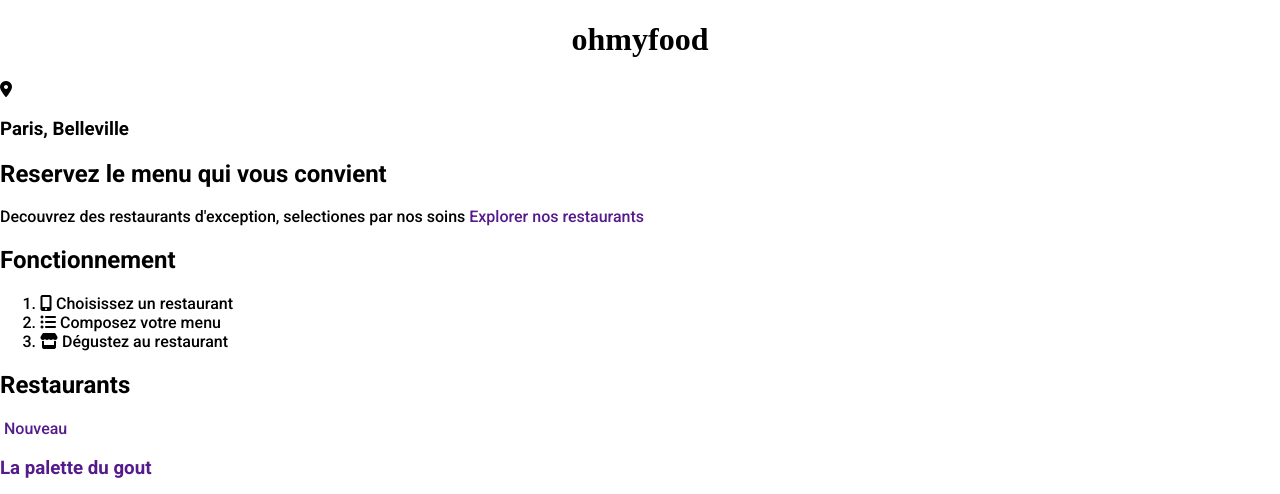
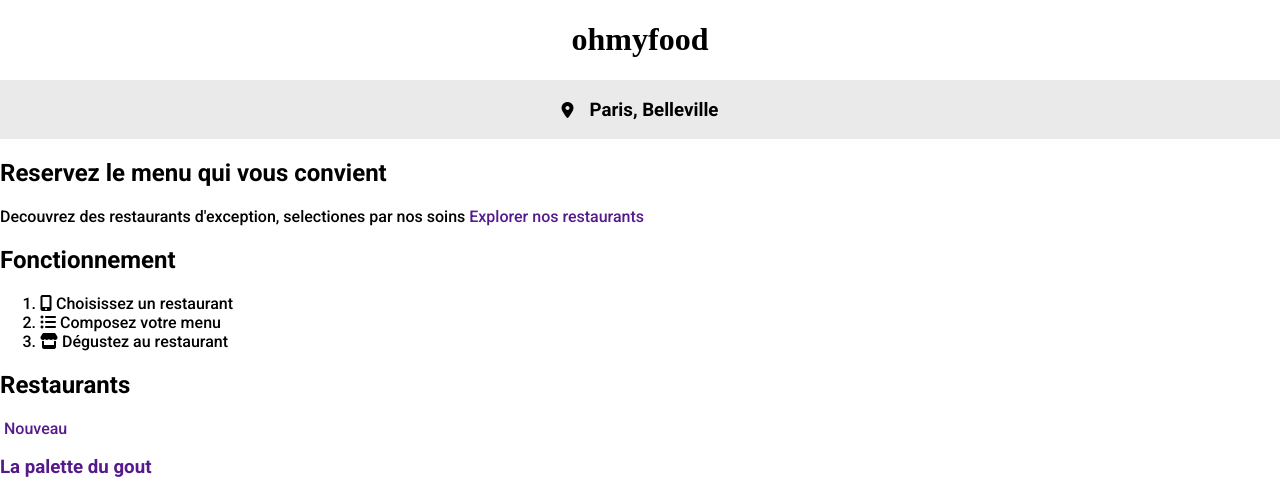
Before and after one commit to AN-Pradip/ohmyfood-PradipANANDA, a website: page index.html in a window 1280 px wide. Shown: the top 494 px of the page. Drawn offline with Linux system fonts and the light colour scheme; a web font is replaced by a local one.

Commit message:
Adding location on homepage
Adding classes and styling for location container

```diff
--- a/index.html
+++ b/index.html
@@ -13,7 +13,7 @@
             <h1>ohmyfood</h1>
         </header>
 
-        <div>
+        <div class="divFlexCenter location">
             <i class="fa-solid fa-location-dot"></i>
             <h3>Paris, Belleville</h3>
         </div>
--- /dev/null
+++ b/sass/layout/_divLayout.scss
@@ -0,0 +1,8 @@
+.divFlexCenter{
+    display: flex;
+    justify-content: center;
+    align-items: center;
+}
+.divTxtCenter{
+    text-align: center;
+}
--- /dev/null
+++ b/sass/layout/_location.scss
@@ -0,0 +1,4 @@
+.location{
+    background-color: $colour-location;
+    column-gap: 1rem;
+}
--- a/sass/main.scss
+++ b/sass/main.scss
@@ -5,3 +5,5 @@
 @import "./layout/header.scss";
 @import "./layout/body.scss";
 @import "./layout/footer.scss";
+@import "./layout/divLayout.scss";
+@import "./layout/location.scss";
--- a/sass/utils/_variables.scss
+++ b/sass/utils/_variables.scss
@@ -2,3 +2,4 @@ $colour-primary: #9356DC;
 $colour-secondary: #FF79DA;
 $colour-accent: #99E2D0;
 $colour-footer: #353535;
+$colour-location: #EAEAEA;
```
Also changed, not shown: CSS/style.css, 1 other file.
